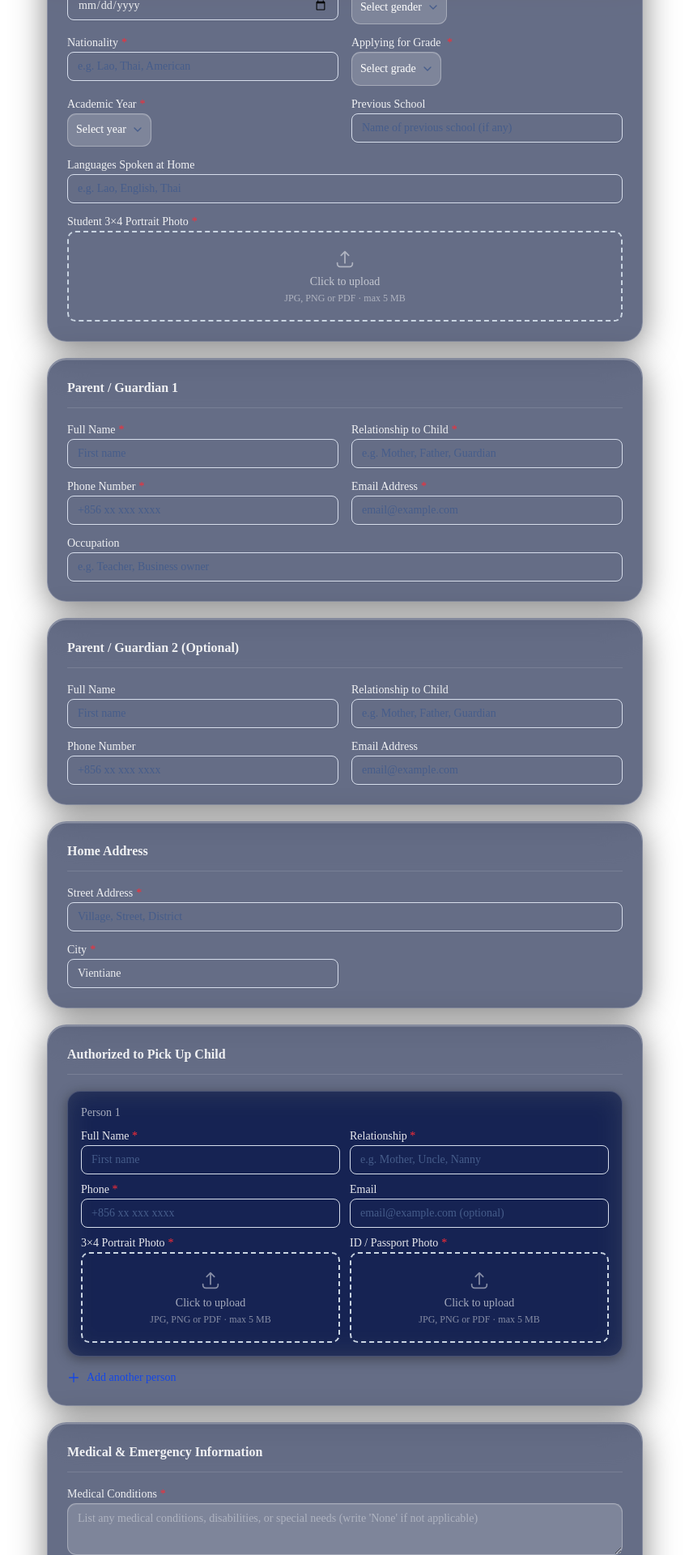
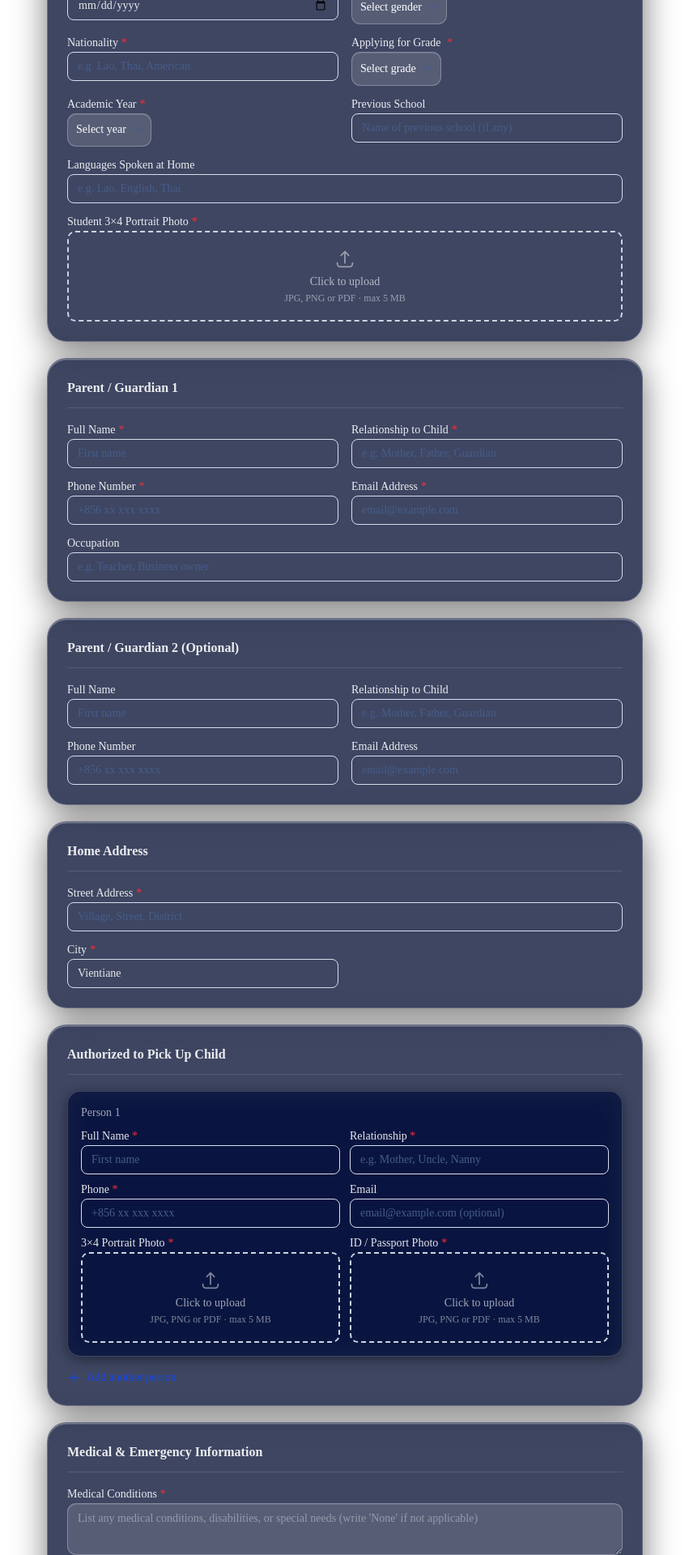
Before and after one commit to AgaAsher/cdi-enrollment, a Next.js app: page /enroll in a window 1280 px wide. Shown: the part 880-2800 px from the top of the page at 81% size, without its empty margins (214-1065 px from the left). Built offline with nearby package versions, Linux system fonts and the light colour scheme.

Commit message:
Further reduce transparency for readability (login page unchanged)
Co-Authored-By: Claude Sonnet 4.6 <noreply@anthropic.com>

```diff
--- a/src/app/globals.css
+++ b/src/app/globals.css
@@ -153,11 +153,11 @@
 .glass {
   backdrop-filter: blur(24px) saturate(200%);
   -webkit-backdrop-filter: blur(24px) saturate(200%);
-  background: rgba(8, 20, 60, 0.62);
-  border: 1px solid rgba(255, 255, 255, 0.22);
+  background: rgba(8, 18, 55, 0.78);
+  border: 1px solid rgba(255, 255, 255, 0.24);
   box-shadow:
-    inset 0 1.5px 0 rgba(255, 255, 255, 0.28),
-    0 8px 40px rgba(0, 0, 0, 0.50);
+    inset 0 1.5px 0 rgba(255, 255, 255, 0.30),
+    0 8px 40px rgba(0, 0, 0, 0.55);
   border-radius: 24px;
 }
 
@@ -165,11 +165,11 @@
 .glass-card {
   backdrop-filter: blur(20px) saturate(180%);
   -webkit-backdrop-filter: blur(20px) saturate(180%);
-  background: rgba(8, 20, 60, 0.58);
-  border: 1px solid rgba(255, 255, 255, 0.18);
+  background: rgba(8, 18, 55, 0.74);
+  border: 1px solid rgba(255, 255, 255, 0.20);
   box-shadow:
-    inset 0 1px 0 rgba(255, 255, 255, 0.22),
-    0 6px 32px rgba(0, 0, 0, 0.45);
+    inset 0 1px 0 rgba(255, 255, 255, 0.24),
+    0 6px 32px rgba(0, 0, 0, 0.50);
   border-radius: 20px;
 }
 
@@ -177,9 +177,9 @@
 .glass-sm {
   backdrop-filter: blur(16px) saturate(180%);
   -webkit-backdrop-filter: blur(16px) saturate(180%);
-  background: rgba(8, 20, 60, 0.52);
-  border: 1px solid rgba(255, 255, 255, 0.16);
-  box-shadow: 0 3px 16px rgba(0, 0, 0, 0.38);
+  background: rgba(8, 18, 55, 0.68);
+  border: 1px solid rgba(255, 255, 255, 0.18);
+  box-shadow: 0 3px 16px rgba(0, 0, 0, 0.45);
   border-radius: 16px;
 }
 
@@ -187,16 +187,16 @@
 .glass-dark {
   backdrop-filter: blur(28px) saturate(200%);
   -webkit-backdrop-filter: blur(28px) saturate(200%);
-  background: rgba(5, 12, 45, 0.72);
-  border-bottom: 1px solid rgba(255, 255, 255, 0.16);
-  box-shadow: 0 1px 16px rgba(0, 0, 0, 0.40);
+  background: rgba(4, 10, 38, 0.84);
+  border-bottom: 1px solid rgba(255, 255, 255, 0.18);
+  box-shadow: 0 1px 16px rgba(0, 0, 0, 0.50);
 }
 
 /* Sidebar */
 .glass-sidebar {
   backdrop-filter: blur(28px) saturate(180%);
   -webkit-backdrop-filter: blur(28px) saturate(180%);
-  background: rgba(5, 12, 45, 0.65);
+  background: rgba(4, 10, 38, 0.78);
   border-right: 1px solid rgba(255, 255, 255, 0.14);
 }
 
@@ -263,8 +263,8 @@
 
 /* ── INPUTS (glass style for photo background) ── */
 [data-slot="input"] {
-  background: rgba(255, 255, 255, 0.16) !important;
-  border: 1px solid rgba(255, 255, 255, 0.30) !important;
+  background: rgba(255, 255, 255, 0.12) !important;
+  border: 1px solid rgba(255, 255, 255, 0.28) !important;
   border-radius: 11px !important;
   color: white !important;
   box-shadow: inset 0 1px 0 rgba(255, 255, 255, 0.12) !important;
@@ -282,8 +282,8 @@
 
 /* Selects */
 [data-slot="select-trigger"] {
-  background: rgba(255, 255, 255, 0.16) !important;
-  border: 1px solid rgba(255, 255, 255, 0.30) !important;
+  background: rgba(255, 255, 255, 0.12) !important;
+  border: 1px solid rgba(255, 255, 255, 0.28) !important;
   border-radius: 11px !important;
   color: white !important;
   box-shadow: inset 0 1px 0 rgba(255, 255, 255, 0.12) !important;
@@ -292,8 +292,8 @@
 
 /* Textarea */
 textarea {
-  background: rgba(255, 255, 255, 0.16) !important;
-  border: 1px solid rgba(255, 255, 255, 0.30) !important;
+  background: rgba(255, 255, 255, 0.12) !important;
+  border: 1px solid rgba(255, 255, 255, 0.28) !important;
   border-radius: 11px !important;
   color: white !important;
   box-shadow: inset 0 1px 0 rgba(255, 255, 255, 0.12) !important;
--- a/src/app/parent/(dashboard)/CollapsibleSection.tsx
+++ b/src/app/parent/(dashboard)/CollapsibleSection.tsx
@@ -19,7 +19,7 @@ export default function CollapsibleSection({
       style={{
         backdropFilter: "blur(20px) saturate(180%)",
         WebkitBackdropFilter: "blur(20px) saturate(180%)",
-        background: "rgba(8, 20, 60, 0.58)",
+        background: "rgba(8, 18, 55, 0.74)",
         border: "1px solid rgba(255, 255, 255, 0.14)",
         boxShadow: "inset 0 1px 0 rgba(255,255,255,0.18), 0 6px 32px rgba(0,0,0,0.35)",
       }}
```
